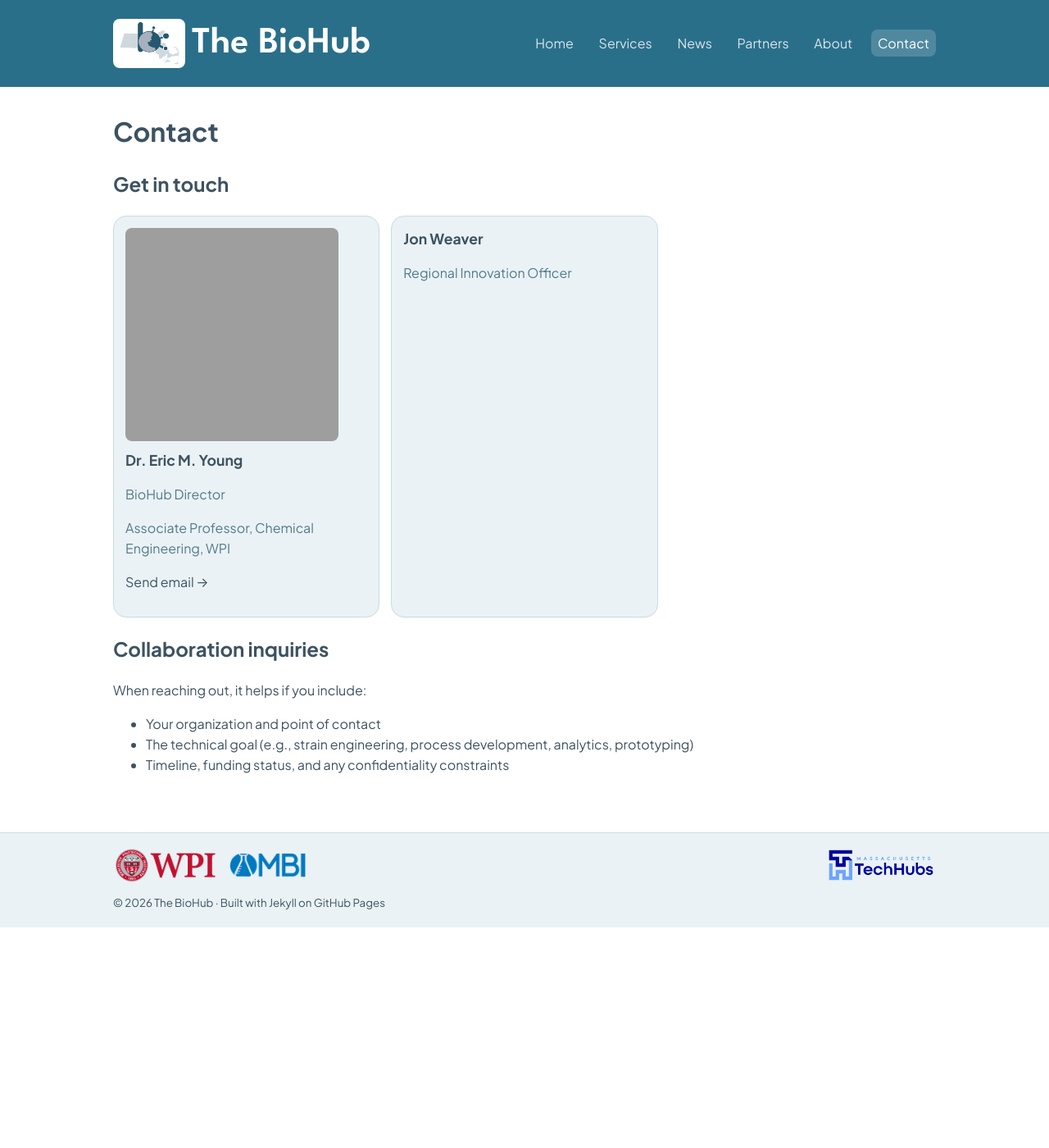
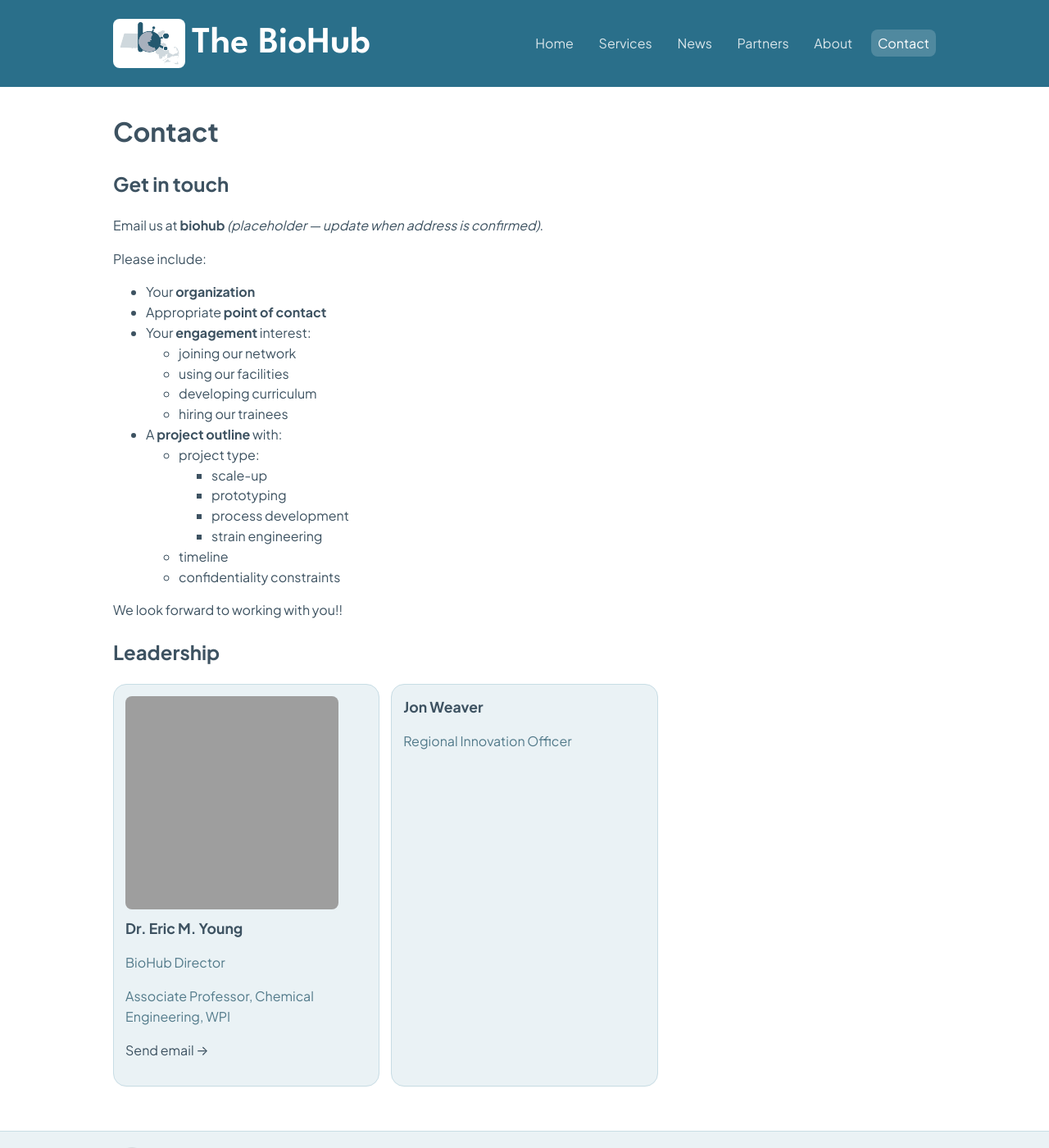
Before and after one commit to yoeric/mass_biohub, a Jekyll site: the page built from contact.md, in a window 1280 px wide and 1400 px high. Shown: the whole window at 82% size. Built offline with Jekyll 4.4.1, drawn with Linux system fonts in a browser that asks for light colours; grey boxes are pictures that could not be loaded.

Commit message:
updating contact page

```diff
--- a/contact.md
+++ b/contact.md
@@ -5,6 +5,28 @@ permalink: /contact/
 ---
 
 ## Get in touch
+Email us at **biohub** *(placeholder — update when address is confirmed)*.
+
+Please include:
+- Your <strong>organization</strong>
+- Appropriate <strong>point of contact</strong>
+- Your <strong>engagement</strong> interest:
+	- joining our network
+	- using our facilities
+	- developing curriculum
+	- hiring our trainees
+- A <strong>project outline</strong> with:
+	- project type:
+		- scale-up
+		- prototyping
+		- process development
+		- strain engineering
+	- timeline
+	- confidentiality constraints
+
+We look forward to working with you!!
+
+## Leadership
 
 <div class="cards">
   <a class="card" href="mailto:emyoung@wpi.edu">
@@ -19,9 +41,3 @@ permalink: /contact/
     <p class="muted">Regional Innovation Officer</p>
   </div>
 </div>
-
-## Collaboration inquiries
-When reaching out, it helps if you include:
-- Your organization and point of contact
-- The technical goal (e.g., strain engineering, process development, analytics, prototyping)
-- Timeline, funding status, and any confidentiality constraints
```
Also changed, not shown: 1 other file.
